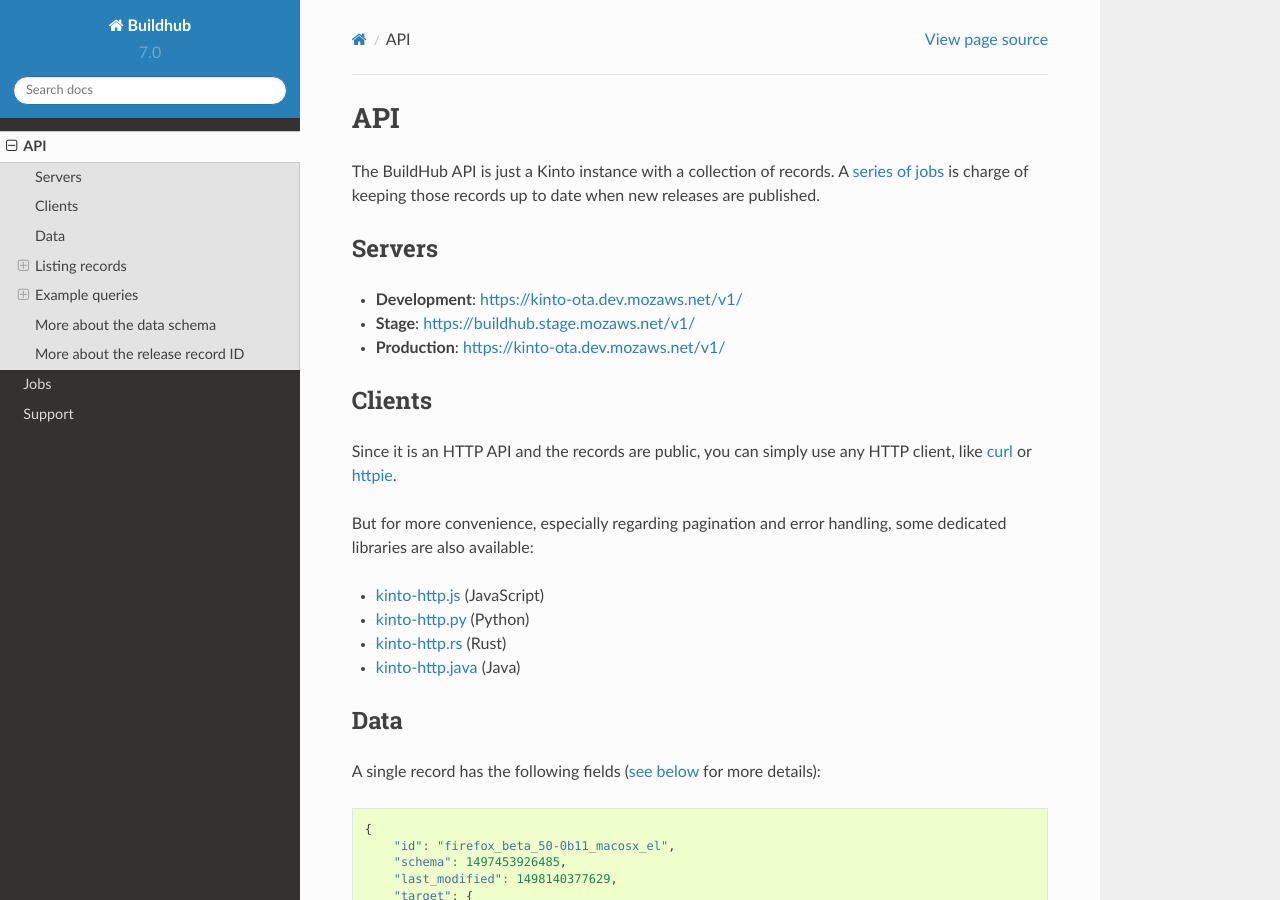
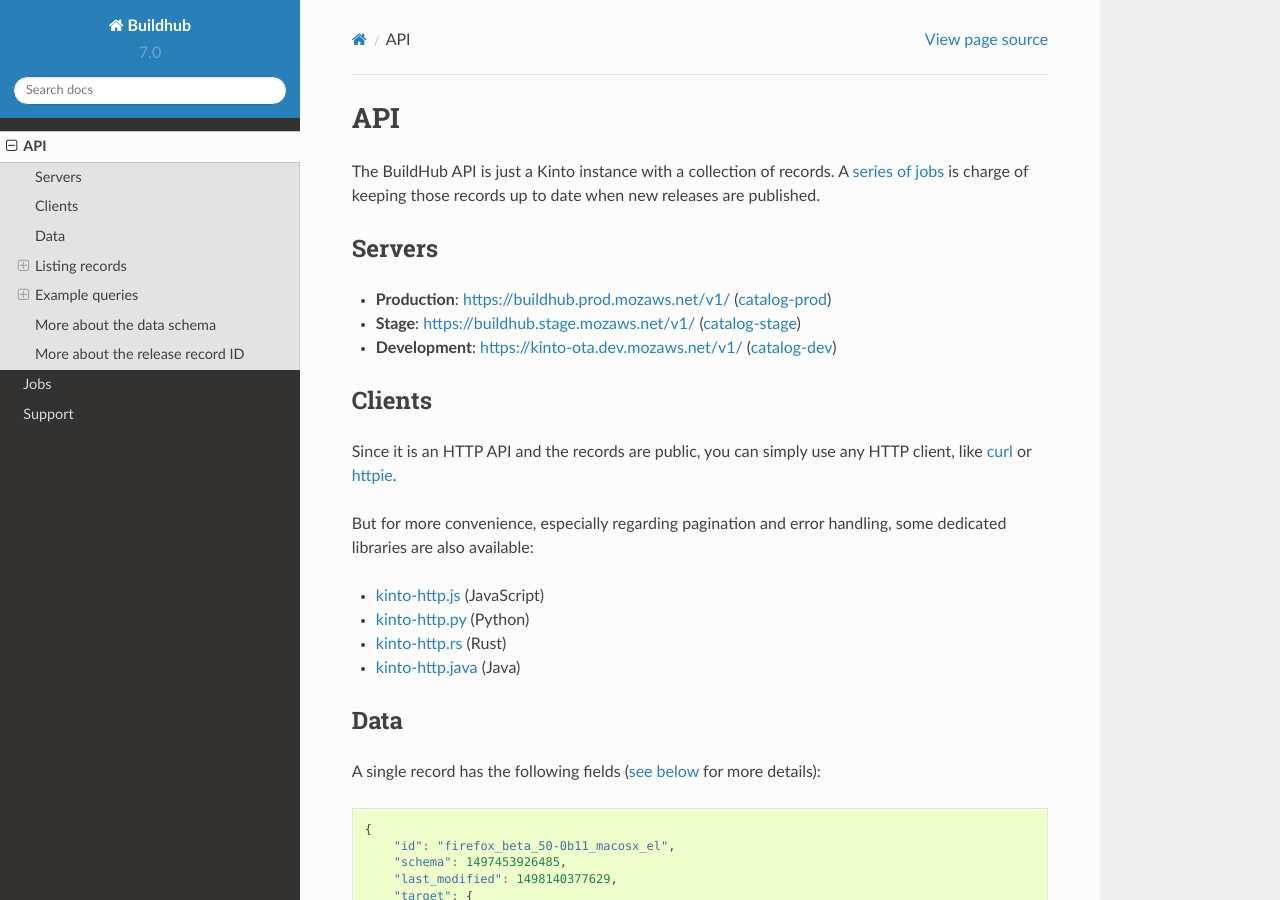
Before and after one commit to mozilla-services/buildhub, a Sphinx documentation site: the page built from docs/api.rst, in a window 1280 px wide and 900 px high. Built offline with Sphinx 7.4.7 and the Read the Docs theme 2.0.0, drawn with Linux system fonts in a browser that asks for light colours.

Commit message:
Update server URLs

```diff
--- a/docs/api.rst
+++ b/docs/api.rst
@@ -8,9 +8,13 @@
 Servers
 =======
 
-* **Development**: https://kinto-ota.dev.mozaws.net/v1/
-* **Stage**: https://buildhub.stage.mozaws.net/v1/
-* **Production**: https://kinto-ota.dev.mozaws.net/v1/
+* **Production**: https://buildhub.prod.mozaws.net/v1/ (`catalog-prod`_)
+* **Stage**: https://buildhub.stage.mozaws.net/v1/ (`catalog-stage`_)
+* **Development**: https://kinto-ota.dev.mozaws.net/v1/ (`catalog-dev`_)
+
+.. _catalog-prod: https://mozilla-services.github.io/buildhub/prod/
+.. _catalog-stage: https://mozilla-services.github.io/buildhub/stage/
+.. _catalog-dev: https://mozilla-services.github.io/buildhub/dev/
 
 Clients
 =======
--- a/docs/index.rst
+++ b/docs/index.rst
@@ -19,7 +19,7 @@
 
 Buildhub is just a collection of records on a Kinto server.
 
-* `$SERVER/buckets/build-hub/collections/releases/records?_limit=10 <https://buildhub.stage.mozaws.net/v1/buckets/build-hub/collections/releases/records?_limit=10>`_
+* `$SERVER/buckets/build-hub/collections/releases/records?_limit=10 <https://buildhub.prod.mozaws.net/v1/buckets/build-hub/collections/releases/records?_limit=10>`_
 
 A set of filters and pagination options can be used to query the collection. See :ref:`the dedicated section <api>`.
 
@@ -28,7 +28,7 @@
 
 An ElasticSearch endpoint is also available for more powerful queries:
 
-* `$SERVER/buckets/build-hub/collections/releases/search <https://buildhub.stage.mozaws.net/v1/buckets/build-hub/collections/releases/search>`_
+* `$SERVER/buckets/build-hub/collections/releases/search <https://buildhub.prod.mozaws.net/v1/buckets/build-hub/collections/releases/search>`_
 
 `More information in the Elasticsearch documentation <https://www.elastic.co/guide/en/elasticsearch/reference/current/search.html>`_
 
```
